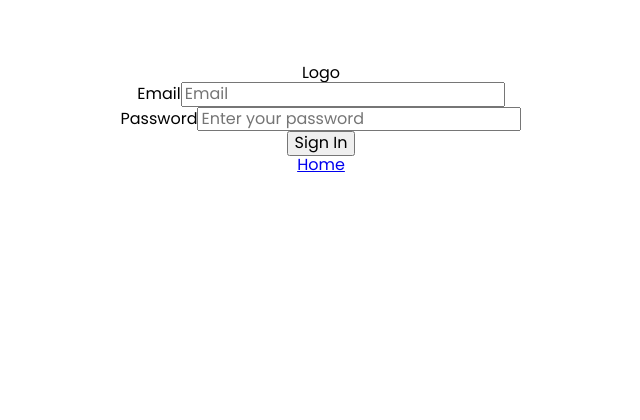
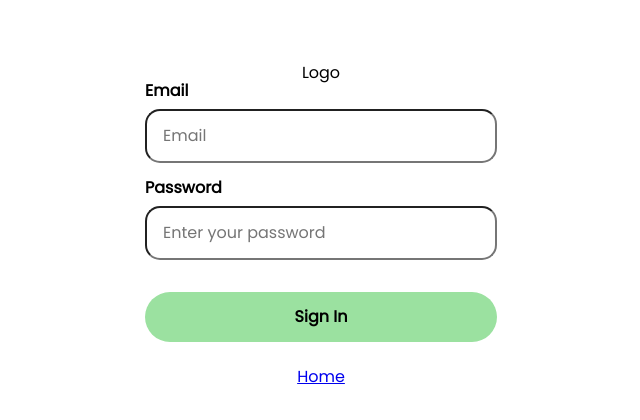
Before and after one commit to dmeshkovGit/AquaTrack, a React (Vite) app: page /signin in a window 1280 px wide. Shown: the top 420 px of the page, without its empty margins (319-959 px from the left). Built offline with nearby package versions, Linux system fonts and the light colour scheme.

Commit message:
SignInForm.module.css

```diff
--- a/src/components/SignInForm/SignInForm.module.css
+++ b/src/components/SignInForm/SignInForm.module.css
@@ -0,0 +1,73 @@
+/* - Точки перелому:
+   • mobile: верстка гумова від 320 px, стає адаптивною з 375 px;
+   • tablet: з 768 px;
+   • desktop: з 1440 рх */
+
+.form {
+  display: flex;
+  flex-direction: column;
+  width: 100%;
+  margin-bottom: 16px;
+}
+
+.inputGroup {
+  margin-bottom: 16px;
+}
+
+.inputGroup label {
+  display: block;
+  margin-bottom: 8px;
+  text-align: start;
+  font-weight: bold;
+}
+
+.inputGroup input {
+  width: 100%;
+  padding: 16px;
+  box-sizing: border-box;
+  border-radius: 15px;
+  border-color: solid 1px;
+  background-color: transparent;
+}
+
+.error {
+  color: red;
+  font-size: 0.8rem;
+  margin-top: 5px;
+}
+
+.submitButton {
+  display: flex;
+  justify-content: center;
+  padding: 16px;
+  margin-top: 16px;
+  background-color: #9be1a0; /*var(Accent) */
+  color: inherit;
+  border: none;
+  border-radius: 30px;
+  cursor: pointer;
+  font-size: 1rem;
+  font-weight: bold;
+}
+
+.link {
+  margin-top: 10px;
+  text-align: center;
+}
+
+.link a {
+  color: #007bff;
+  text-decoration: none;
+}
+.submitButton:hover,
+.submitButton:focus {
+  background-color: #87d28d;
+}
+
+/* desktop 375px + */
+@media screen and (min-width: 375px) {
+}
+
+/* desktop 1440px + */
+@media screen and (min-width: 1440px) {
+}
```
